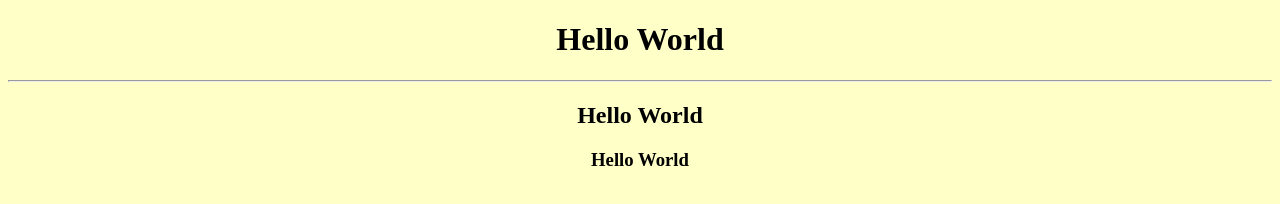
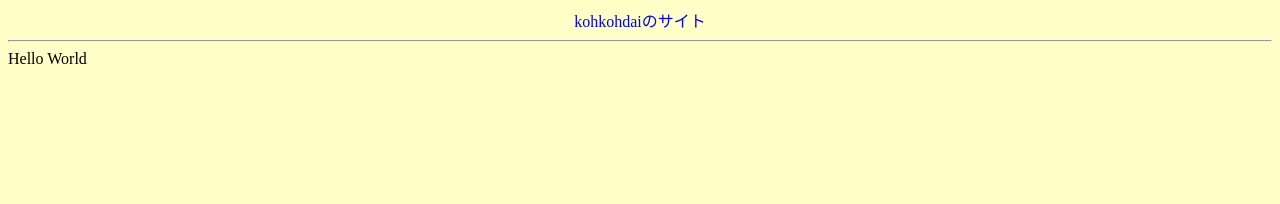
Before and after one commit to kohkohdai/kohkohdai.github.io, a plain HTML site: page index.html in a window 1280 px wide. Drawn offline with Linux system fonts and the light colour scheme.

Commit message:
Update index.html

```diff
--- a/index.html
+++ b/index.html
@@ -6,11 +6,8 @@
     <title>kohkohdaiのサイト</title>
 </head>
 <body>
-    <div style="text-align:center">
-    <h1>Hello World</h1>
+    <div class="daimei">kohkohdaiのサイト</div>
     <hr>
-    <h2>Hello World</h2>
-    <h3>Hello World</h3>
-    </div>
+    <div calss="honbun">Hello World</div>
 </body>
 </html>
```
